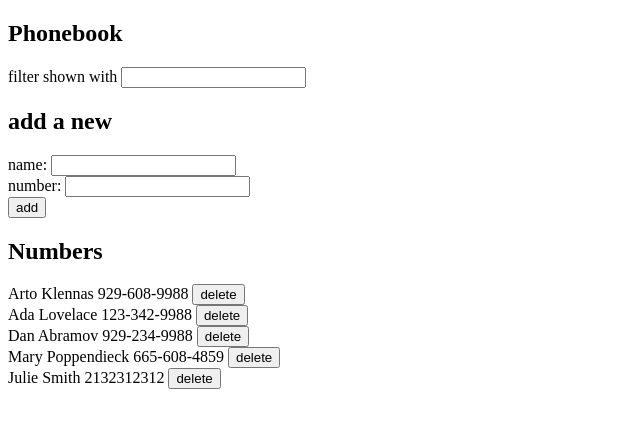
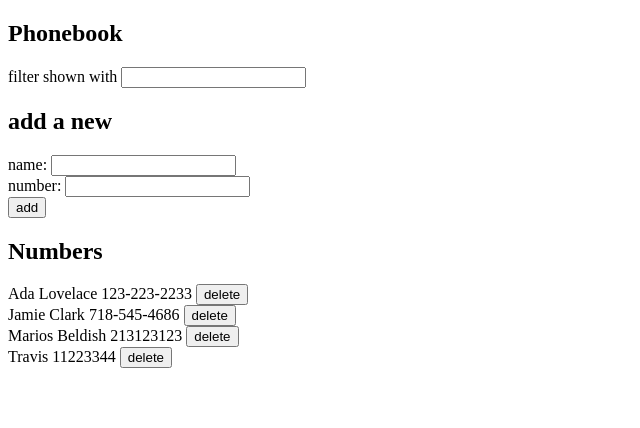
Before and after one commit to Snikket/fullstackopensubmissions, a React (Vite) app in the folder part2/phonebook/: page / in a window 1280 px wide. Shown: the top 428 px of the page, without its empty margins (0-640 px from the left). Built offline with nearby package versions, Linux system fonts and the light colour scheme; data requests are answered from the project's data file.

Commit message:
exercise 2.17 completed

```diff
--- a/part2/phonebook/db.json
+++ b/part2/phonebook/db.json
@@ -1,7 +1,24 @@
-{"persons":[
-    { "name": "Arto Klennas", "phoneNumber": "929-608-9988", "id":1},
-    { "name": "Ada Lovelace", "phoneNumber": "123-342-9988", "id":2},
-    { "name": "Dan Abramov", "phoneNumber": "929-234-9988", "id":3},
-    { "name": "Mary Poppendieck", "phoneNumber": "665-608-4859", "id":4}
+{
+  "persons": [
+    {
+      "name": "Ada Lovelace",
+      "phoneNumber": "123-223-2233",
+      "id": 2
+    },
+    {
+      "name": "Jamie Clark",
+      "phoneNumber": "718-545-4686",
+      "id": 3
+    },
+    {
+      "name": "Marios Beldish",
+      "phoneNumber": "213123123",
+      "id": 4
+    },
+    {
+      "name": "Travis",
+      "phoneNumber": "11223344",
+      "id": 5
+    }
   ]
 }
--- a/part2/phonebook/src/App.jsx
+++ b/part2/phonebook/src/App.jsx
@@ -4,14 +4,15 @@ import Filter from './components/Filter'
 import PersonForm from './components/PersonForm'
 import Persons from './components/Persons'
 import personService from './services/persons'
-import SuccessNotification from './components/SuccessNotification'
+import Notification from './components/Notification'
 
 const App = () => {
   const [persons, setPersons] = useState([])
   const [newName, setNewName] = useState('');
   const [newPhoneNumber, setNewPhoneNumber] = useState('');
   const [filterTerm, setFilterTerm] = useState('');
-  const [successMessage, setSuccessMessage] = useState(null);
+  const [notificationMessage, setNotificationMessage] = useState(null);
+  const [notificationType, setNotificationType] = useState(null);
 
   useEffect(() => {
     console.log('in effect')
@@ -46,9 +47,10 @@ const App = () => {
       if (confirm(`${newName} is already added to phonebook, replace the old number with a new one?`)){
         personService.update(id, newPerson)
         .then(returnedPerson => {
-          setSuccessMessage(`${returnedPerson.name}'s phone number has been updated to ${returnedPerson.phoneNumber}`)
+          setNotificationMessage(`${returnedPerson.name}'s phone number has been updated to ${returnedPerson.phoneNumber}`)
+          setNotificationType('success')
           setTimeout(() => {
-            setSuccessMessage(null)
+            setNotificationMessage(null)
           }, 5000)
           setPersons(persons.filter(person => person.name !== newPerson.name).concat(returnedPerson))
           setNewName('');
@@ -62,9 +64,10 @@ const App = () => {
       personService.create(newPerson)
       .then(returnedPerson => {
         setPersons(persons.concat(returnedPerson))
-        setSuccessMessage(`Added ${returnedPerson.name}`)
+        setNotificationMessage(`Added ${returnedPerson.name}`)
+        setNotificationType('success')
         setTimeout(() => {
-          setSuccessMessage(null)
+          setNotificationMessage(null)
         }, 5000)
         setNewName('');
         setNewPhoneNumber('');
@@ -79,14 +82,18 @@ const App = () => {
     personService.deletePerson(personIdToDelete)
     .then(() => setPersons(persons.filter(person=> person.id !== personIdToDelete)))
     .catch(error => {
-      alert(`The person with id ${id} does not exist in the DB`)
+      setNotificationMessage(`The person with id ${person.id} does not exist in the DB`)
+      setNotificationType('error')
+      setTimeout(() => {
+        setNotificationMessage(null)
+      }, 5000)
     })}
   }
 
   return (
     <div>
       <h2>Phonebook</h2>
-      <SuccessNotification message={successMessage}/>
+      <Notification type={notificationType} message={notificationMessage}/>
       <Filter filterTerm={filterTerm} onChange={handleSearchTermChange}/>
       <h2>add a new</h2>
       <PersonForm onSubmit={addNewPerson} onNameChange={handleNewNameChange} onNumberChange={handleNewPhoneNumberChange} newName={newName} newPhoneNumber={newPhoneNumber}/>
--- a/part2/phonebook/src/components/SuccessNotification.jsx
+++ b/part2/phonebook/src/components/Notification.jsx
@@ -1,13 +1,13 @@
-const SuccessNotification = ({message}) => {
+const Notification = ({type, message}) => {
     if (message === null){
         return null;
     }
 
     return (
-        <div className='success'>
+        <div className={type}>
             {message}
         </div>
     )
 }
 
-export default SuccessNotification
+export default Notification
--- a/part2/phonebook/src/index.css
+++ b/part2/phonebook/src/index.css
@@ -7,3 +7,13 @@
     padding: 10px;
     margin-bottom: 10px;
   }
+
+.error {
+    color: red;
+    background: lightgrey;
+    font-size: 20px;
+    border-style: solid;
+    border-radius: 5px;
+    padding: 10px;
+    margin-bottom: 10px;
+  }
--- a/part2/phonebook/src/services/persons.js
+++ b/part2/phonebook/src/services/persons.js
@@ -3,12 +3,7 @@ const baseUrl = 'http://localhost:3001/persons'
 
 const getAll = () => {
     const request = axios.get(baseUrl)
-    const nonExisting = {
-        id: 1000,
-        name: 'Julie Smith',
-        phoneNumber: '2132312312'
-    }
-    return request.then(response => response.data.concat(nonExisting))
+    return request.then(response => response.data)
 }
 
 const create = newObject => {
```
